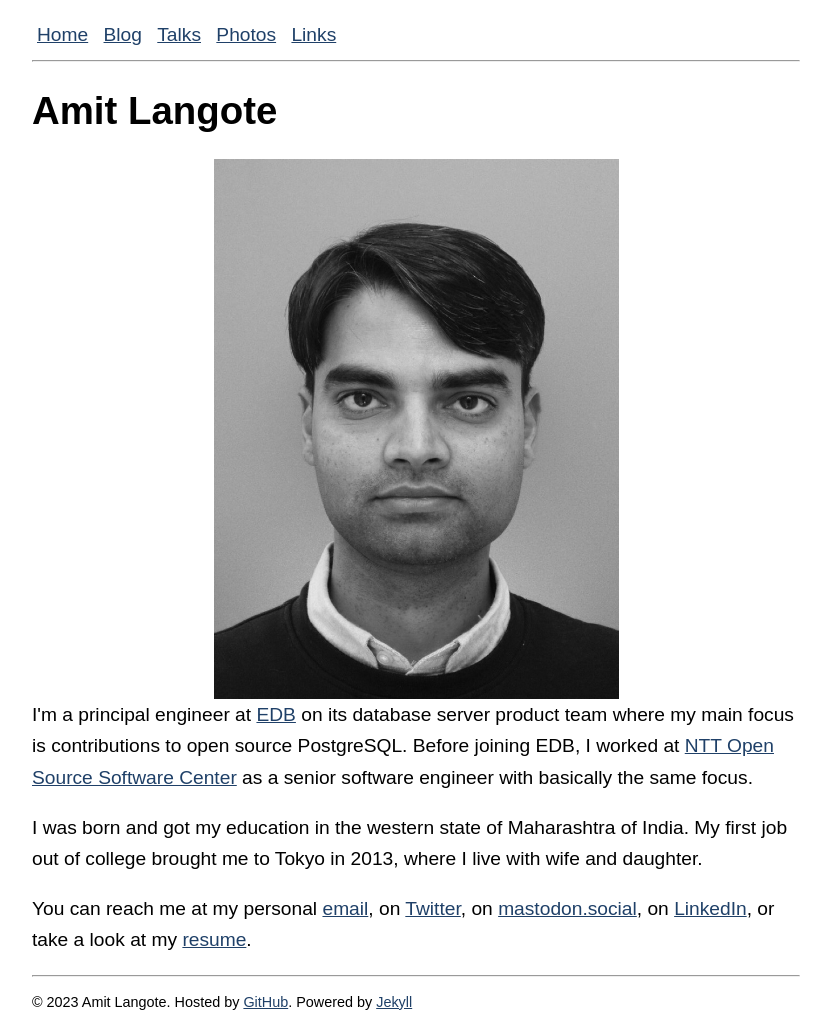
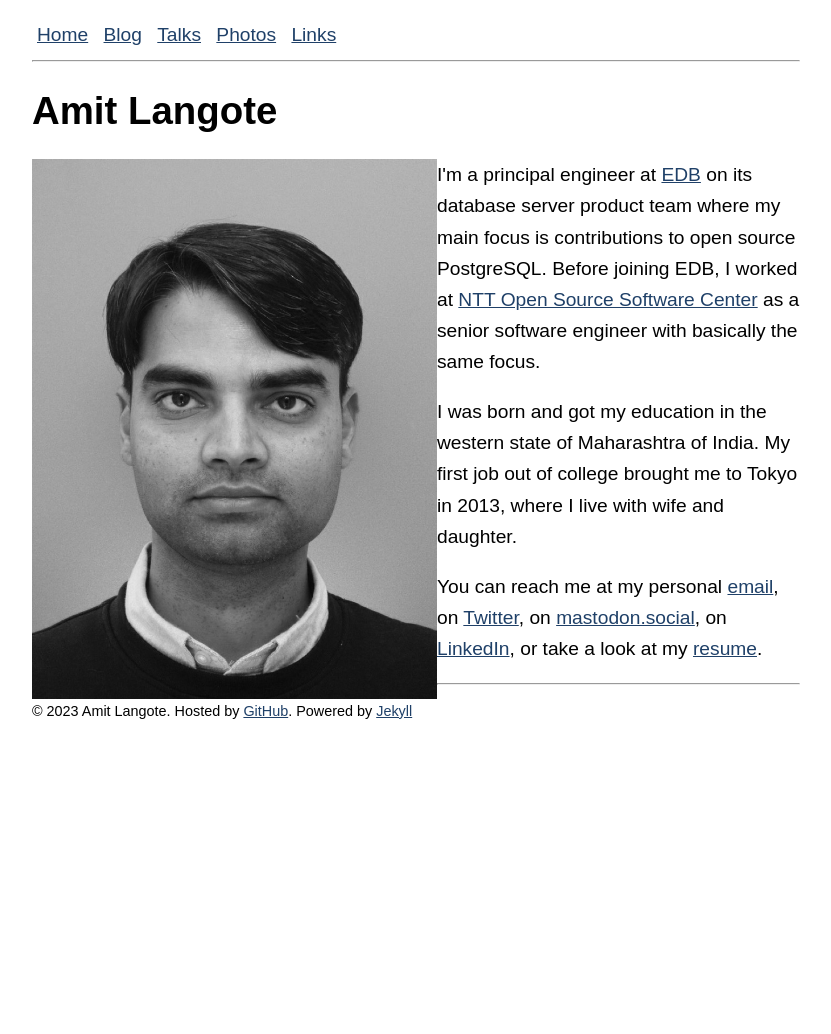
Before and after one commit to amitlan/website, a Jekyll site: the page built from index.md, in a window 1280 px wide. Shown: the whole page, without its empty margins (224-1055 px from the left). Built offline with Jekyll 4.4.1, drawn with Linux system fonts in a browser that asks for light colours; after the commit the page ends 900 px from its top, so only the background shows below that.

Commit message:
Update index.md

```diff
--- a/index.md
+++ b/index.md
@@ -4,7 +4,7 @@ title: Amit Langote
 ---
 
 <p>
-<div class="imgbox"><img class="center-fit" src="files/me2.jpeg" alt="Hey there!" id="left"/></div>
+<img class="center-fit" src="files/me2.jpeg" alt="Hey there!" id="left"/>
   I'm a principal engineer at <a href="https://www.enterprisedb.com/">EDB</a>
   on its database server product team where my main focus is contributions
   to open source PostgreSQL. Before joining EDB, I worked at
```
